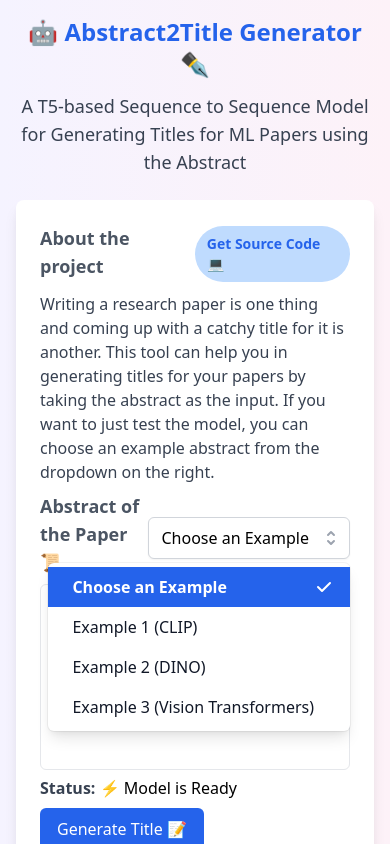
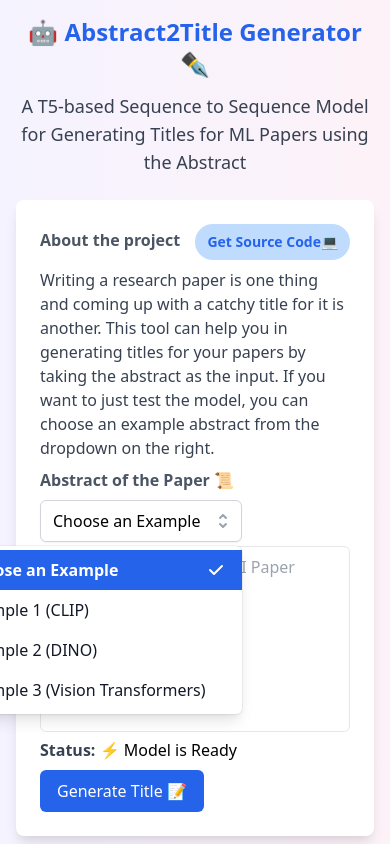
Before and after one commit to nerdimite/abstract-to-title-generator, a Next.js app in the folder a2t-app/: page / in a window 390 px wide. Both pictures are taken after a click on the button "Choose an Example". Shown: the top 844 px of the page. Built offline with nearby package versions, Linux system fonts and the light colour scheme; no server answers.

Commit message:
made responsive changes

```diff
--- a/a2t-app/components/ExamplesDropdown.js
+++ b/a2t-app/components/ExamplesDropdown.js
@@ -66,7 +66,7 @@ export default function ExamplesDropdown(props) {
               leaveFrom="opacity-100"
               leaveTo="opacity-0"
             >
-              <Listbox.Options className="origin-top-right absolute right-0 z-10 mt-1 bg-white shadow-lg max-h-56 rounded-md py-1 text-base ring-1 ring-black ring-opacity-5  focus:outline-none sm:text-sm">
+              <Listbox.Options className="origin-top-right right-0 absolute z-10 mt-1 bg-white shadow-lg max-h-56 rounded-md py-1 text-base ring-1 ring-black ring-opacity-5 focus:outline-none sm:text-sm">
                 {examples.map((example) => (
                   <Listbox.Option
                     key={example.id}
--- a/a2t-app/components/core.js
+++ b/a2t-app/components/core.js
@@ -16,7 +16,7 @@ export const Paper = (props) => {
 
 export const Label = (props) => {
   return (
-    <div className="text-gray-600 font-semibold text-lg mb-1">
+    <div className="text-gray-600 font-semibold text-md md:text-lg mb-1">
       {props.children}
     </div>
   );
--- a/a2t-app/pages/index.js
+++ b/a2t-app/pages/index.js
@@ -97,11 +97,11 @@ export default function Home() {
       {/* <main className="flex flex-col w-full flex-1 px-20"> */}
       <Container>
         <div className="text-center mb-6">
-          <h1 className="text-2xl md:text-4xl font-bold text-blue-600 mt-4">
+          <h1 className="text-2xl sm:text-4xl font-bold text-blue-600 mt-4">
             🤖 Abstract2Title Generator ✒️
           </h1>
 
-          <p className="mt-3 text-lg md:text-xl text-gray-700">
+          <p className="mt-3 text-lg sm:text-xl text-gray-700">
             A T5-based Sequence to Sequence Model for Generating Titles for ML
             Papers using the Abstract{" "}
           </p>
@@ -114,7 +114,7 @@ export default function Home() {
               href="https://github.com/nerdimite/abstract-to-title-generator"
               target="_blank"
             >
-              <BadgeButton>Get Source Code 💻</BadgeButton>
+              <BadgeButton>Get Source Code💻</BadgeButton>
             </a>
           </div>
           <p className="mb-2 text-base text-gray-700">
@@ -125,7 +125,7 @@ export default function Home() {
             dropdown on the right.
           </p>
 
-          <div className="flex justify-between items-center">
+          <div className="flex justify-between items-center flex-wrap">
             <Label>Abstract of the Paper 📜</Label>
             <ExamplesDropdown
               setAbstract={(val) => {
```
